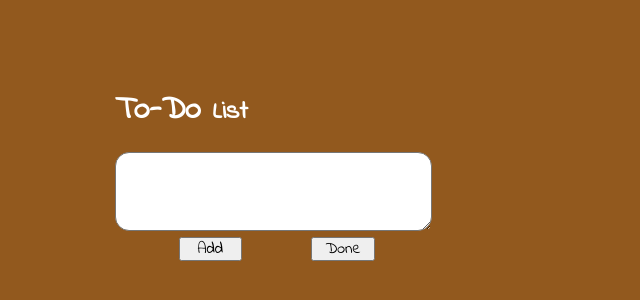
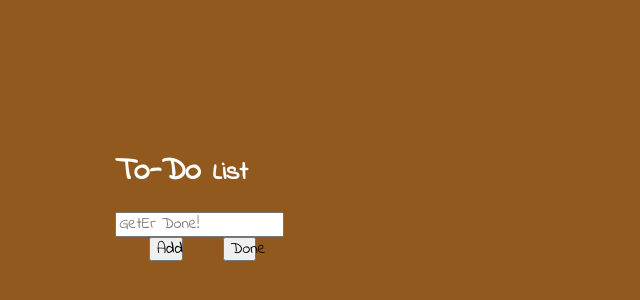
Before and after one commit to hotwing78/toDoList, a website: page index.html in a window 1280 px wide. Shown: the part 486-786 px from the top of the page, without its empty margins (0-640 px from the left). Drawn offline with nearby package versions, Linux system fonts and the light colour scheme; no server answers.

Commit message:
correcting a few errors

```diff
--- a/index.html
+++ b/index.html
@@ -12,7 +12,7 @@
     <div class="form-group">
       <h1>To-Do <small>List</small></h1>
       <form role="form">
-          <textarea name="" class = "input-area" cols="40" rows="4"></textarea>
+          <input type="text" name="name" value="" placeholder="GetEr Done!">
       </form>
       <button type="button" class="btn btn btn-primary add">Add</button>
       <button type="button" class="btn btn btn-primary done">Done</button>
```
